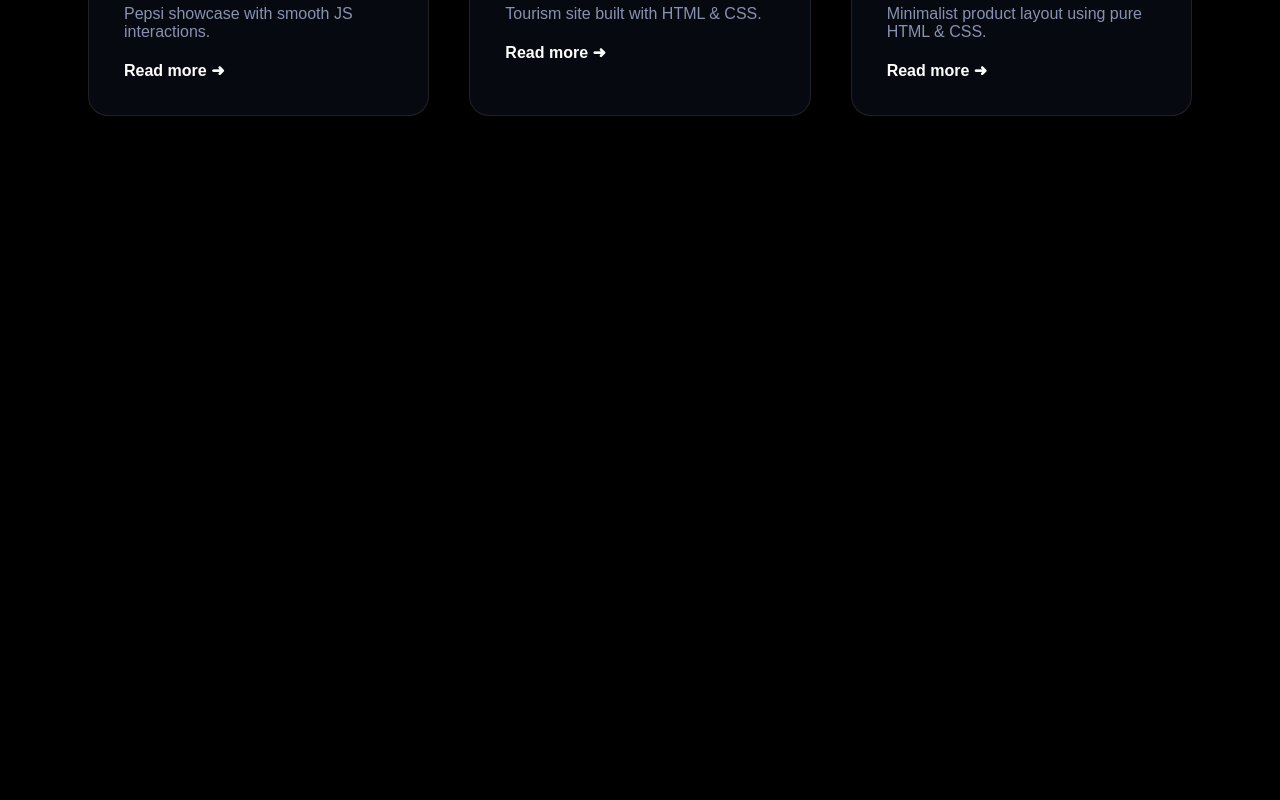
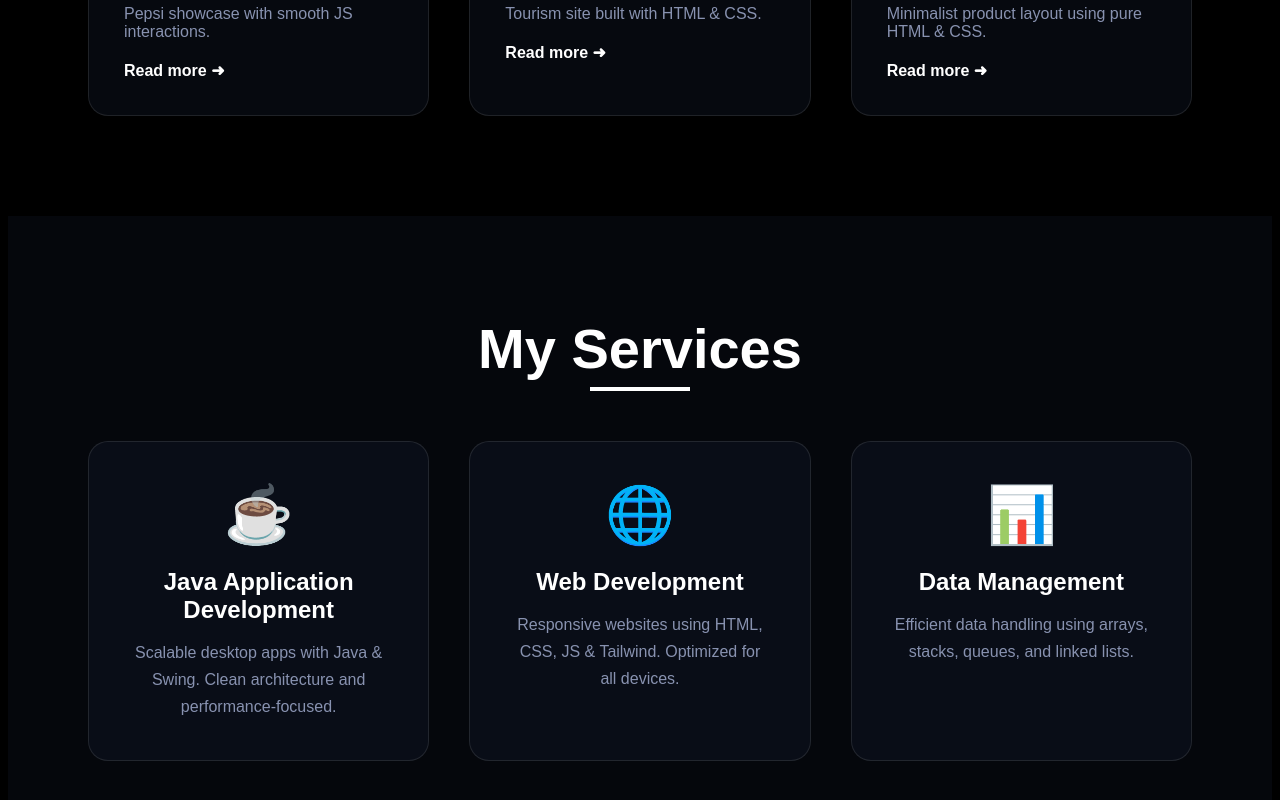
Before and after one commit to hiranya52/Hiranya-Official-Portfolio, an Angular app: page / in a window 1280 px wide. Shown: the part 3185-3985 px from the top of the page. Before the commit the page ends 3409 px from the top, so only its background shows below. Built offline with nearby package versions, Linux system fonts and the light colour scheme.

Commit message:
Design my services  section

```diff
--- a/src/app/pages/home/home.component.html
+++ b/src/app/pages/home/home.component.html
@@ -107,3 +107,25 @@
             </div>
         </div>
     </section>
+
+        <!-- Services Section -->
+    <section id="services" class="services">
+        <h2 class="section-title">My Services</h2>
+        <div class="services-grid">
+            <div class="service-card">
+                <div class="service-icon">☕</div>
+                <h3>Java Application Development</h3>
+                <p>Scalable desktop apps with Java & Swing. Clean architecture and performance-focused.</p>
+            </div>
+            <div class="service-card">
+                <div class="service-icon">🌐</div>
+                <h3>Web Development</h3>
+                <p>Responsive websites using HTML, CSS, JS & Tailwind. Optimized for all devices.</p>
+            </div>
+            <div class="service-card">
+                <div class="service-icon">📊</div>
+                <h3>Data Management</h3>
+                <p>Efficient data handling using arrays, stacks, queues, and linked lists.</p>
+            </div>
+        </div>
+    </section>
```
